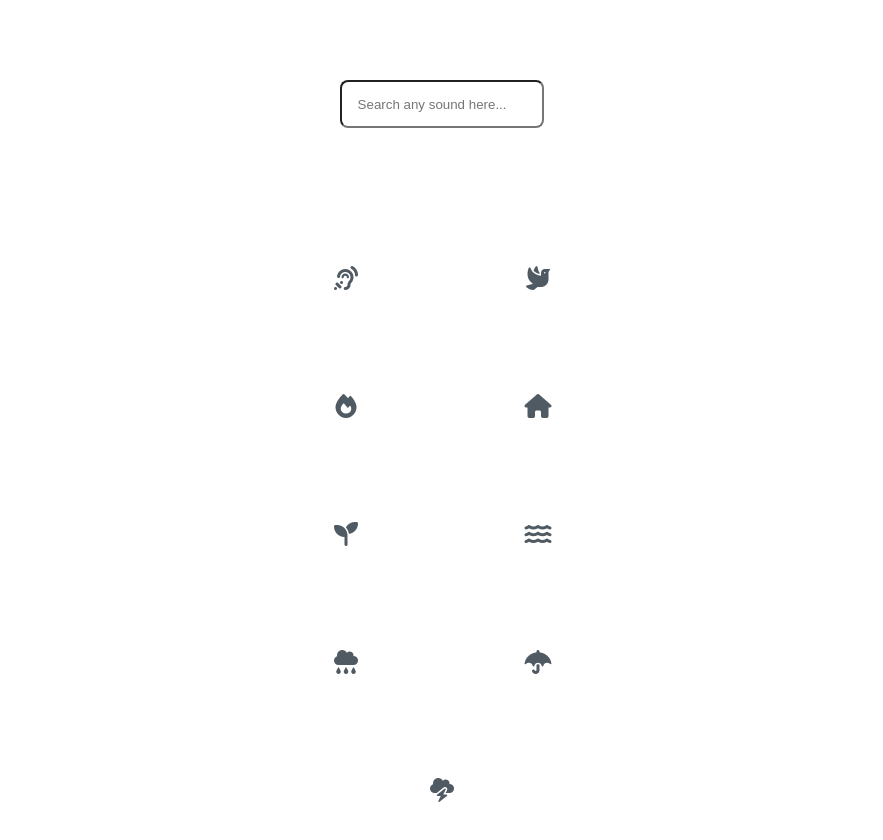
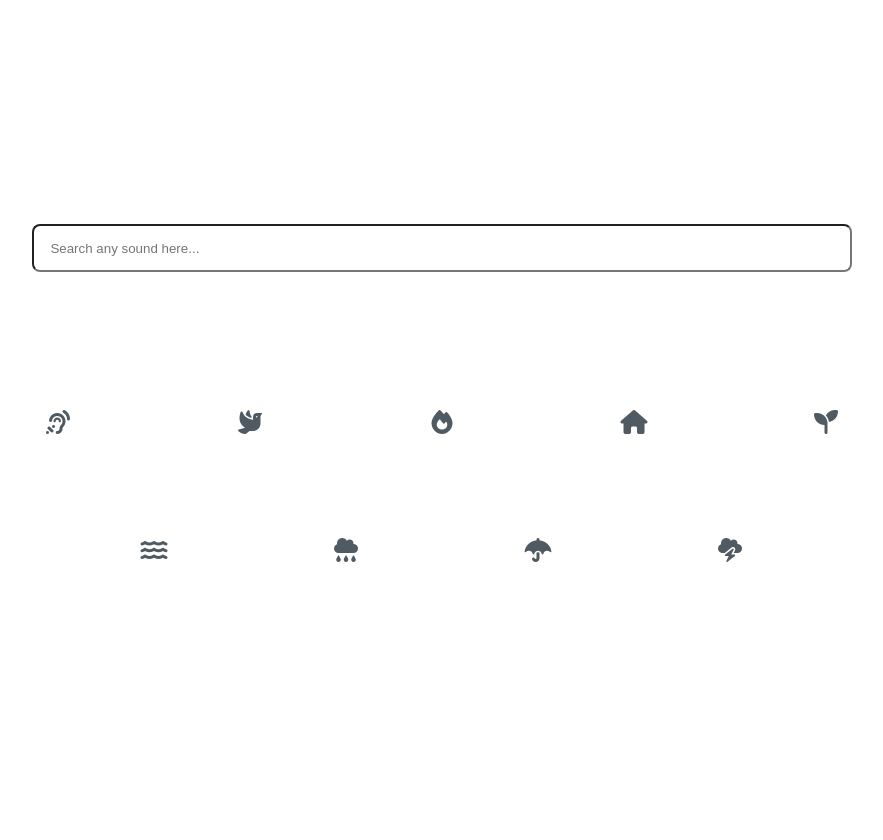
Before and after one commit to AlexD38/sounds, a React (Vite) app: page / in a window 1280 px wide. Shown: the top 840 px of the page, without its empty margins (198-1081 px from the left). After the commit the page ends 800 px from the top, so only its background shows below. Built offline with nearby package versions, Linux system fonts and the light colour scheme.

Commit message:
[added] new thunuder

```diff
--- a/src/App.css
+++ b/src/App.css
@@ -7,7 +7,7 @@
   justify-content: center;
   align-items: flex-start;
   flex-wrap: wrap;
-  max-width: 40%;
+  max-width: 80%;
   gap: 1rem;
 }
 i {
--- a/src/Player.jsx
+++ b/src/Player.jsx
@@ -388,7 +388,7 @@ function Player({ title, sourcePath, custom }) {
                     } playing`}
                   ></i>
                 </button>
-                {custom && (
+                {custom == true && (
                   <button onClick={refresh}>
                     <i className="fa-solid fa-arrows-rotate playing"></i>{' '}
                   </button>
--- a/src/components/slider/SearchSound/style.css
+++ b/src/components/slider/SearchSound/style.css
@@ -1,31 +1,25 @@
 .search-container {
   width: 100%;
   display: flex;
-  flex-direction: column;
-  justify-content: center;
-  align-items: center;
   /* border: 1px solid red; */
   gap: 1rem;
   margin-bottom: 3rem;
 }
 
 .search-bar {
-  width: 80%;
   margin: 0 auto;
   padding: 1rem;
   border-radius: 0.5rem;
   height: 3rem;
+    width: 80%;
+  margin: 2rem auto;
+  transition: all .3s ease;
 }
 .search-button {
   /* border: 1px solid red; */
   min-width: 20%;
 }
-.search-bar {
-  width: 40%;
-  margin: 2rem auto;
+.search-bar:focus {
+  width: 100%;
   transition: all .3s ease;
 }
-.search-bar:focus {
-  width: 70%;
-  transition: all .3s ease;
-}
```
Also changed, not shown: 1 other file (tests, documents, lock files or other folders).
